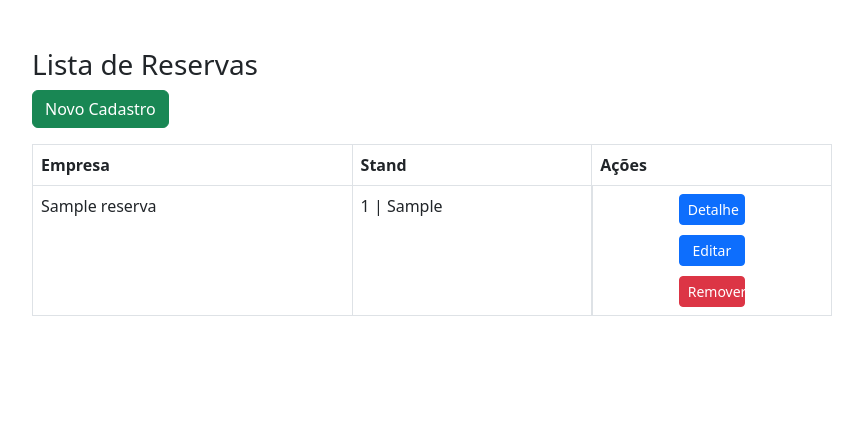
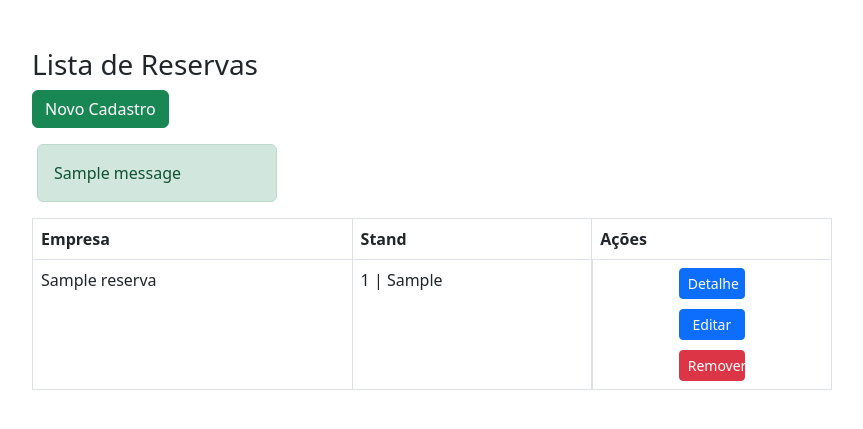
Before and after one commit to GuilhermePaiva1/ATV01-FINECAP, a Django app: page /reservas/list/ in a window 1280 px wide. Shown: the part 58-487 px from the top of the page, without its empty margins (208-1071 px from the left). Run offline with Django 4.2, Linux system fonts and the light colour scheme; tables that the repository leaves empty hold one stand-in row (values such as "Sample post"); one stand-in notice (Sample message) is shown; some libraries are stand-ins or nearby versions; some web fonts are replaced.

Commit message:
tudo errado 2.0

```diff
--- a/main/templates/main/Listagem.html
+++ b/main/templates/main/Listagem.html
@@ -7,6 +7,22 @@
     <h3 style="margin-right: 20px;"> Lista de Reservas</h3>
 
   <a href="{% url 'main:reservas-create' %}" class="btn btn-success mb-3">Novo Cadastro</a>
+
+  {% if messages %}
+<div class="messages">
+  {% for message in messages %}
+  {% if messages.warning %}
+  <div style="width: 30%; left: 5px;" class="alert alert-danger{{ message.tags }}">
+    {{ message }}
+  </div>
+  {% else %}
+  <div style="width: 30%; left: 5px;" class="alert alert-{{ message.tags }}">
+    {{ message }}
+  </div>
+  {% endif %}
+  {% endfor %}
+</div>
+{% endif %}
 
   <table class="table table-bordered">
     <thead>
--- a/main/views.py
+++ b/main/views.py
@@ -37,7 +37,7 @@ class ReservaCreateView(generic.CreateView):
     template_name = "main/reservas-create.html"
 
     def form_valid(self, form):
-        print("Formulário é válido")
+        messages.success(self.request, "Reserva cadastrada com sucesso!")
         return super().form_valid(form)
 
 
@@ -49,6 +49,9 @@ class ReservaDeleteView(generic.DeleteView):
     model = Reserva
     success_url = reverse_lazy("main:Listagem")
 
+    def form_valid(self, form):
+        messages.error(self.request, "Reserva deletada com sucesso!")
+        return super().form_valid(form)
 
 #def detalhe(request, id):
 #    reserva_obj = get_object_or_404(reserva, id=id)
@@ -63,3 +66,7 @@ class ReservaUpdateView(generic.UpdateView):
     form_class = ReservaForm
     success_url = reverse_lazy("main:Listagem")
     template_name = "main/reservas-create.html"
+
+    def form_valid(self, form):
+        messages.success(self.request, "Reserva atualizada com sucesso!")
+        return super().form_valid(form)
```
